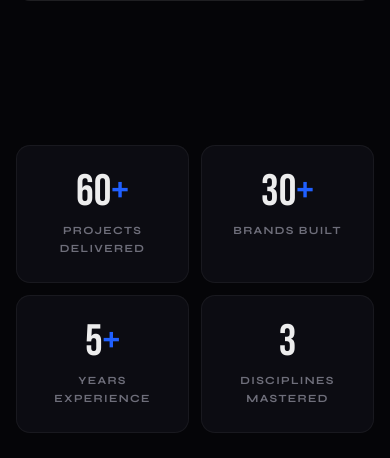
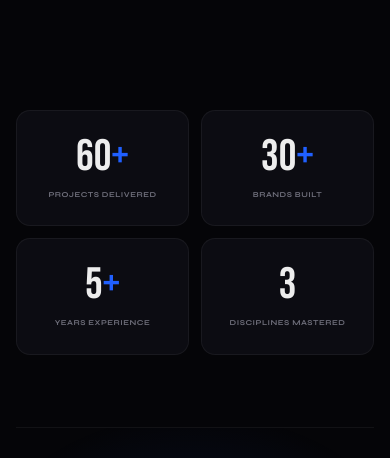
Before and after one commit to DRealDanny/Creativo, a PHP site: page / in a window 390 px wide. Shown: the part 5779-6237 px from the top of the page. Run offline with PHP 8.4, Linux system fonts and the light colour scheme; some libraries are stand-ins or nearby versions.

Commit message:
feat: add responsive margin for hero eyebrow on larger screens and introduce stat label styling for mobile

```diff
--- a/css/home.css
+++ b/css/home.css
@@ -37,9 +37,12 @@
   align-items: center;
   gap: 14px;
   margin-bottom: 30px;
-  margin-top: 35px;
   opacity: 0;
   animation: fade-in 0.8s ease 0.1s forwards;
+}
+
+@media (min-width: 1025px) {
+  .hero-eyebrow { margin-top: 35px; }
 }
 
 .hero-eyebrow-line {
--- a/css/mobile-res.css
+++ b/css/mobile-res.css
@@ -122,7 +122,10 @@
     text-align: center;
   }
 
-  .stat-number { font-size: 48px; margin-bottom: 8px; }
+  .stat-label {
+    font-size: 7.5px;
+    letter-spacing: 0.07em;
+  }
 
   /* ── ABOUT: TOOLS GRID — single col on mobile ── */
   .tools-grid {
```
